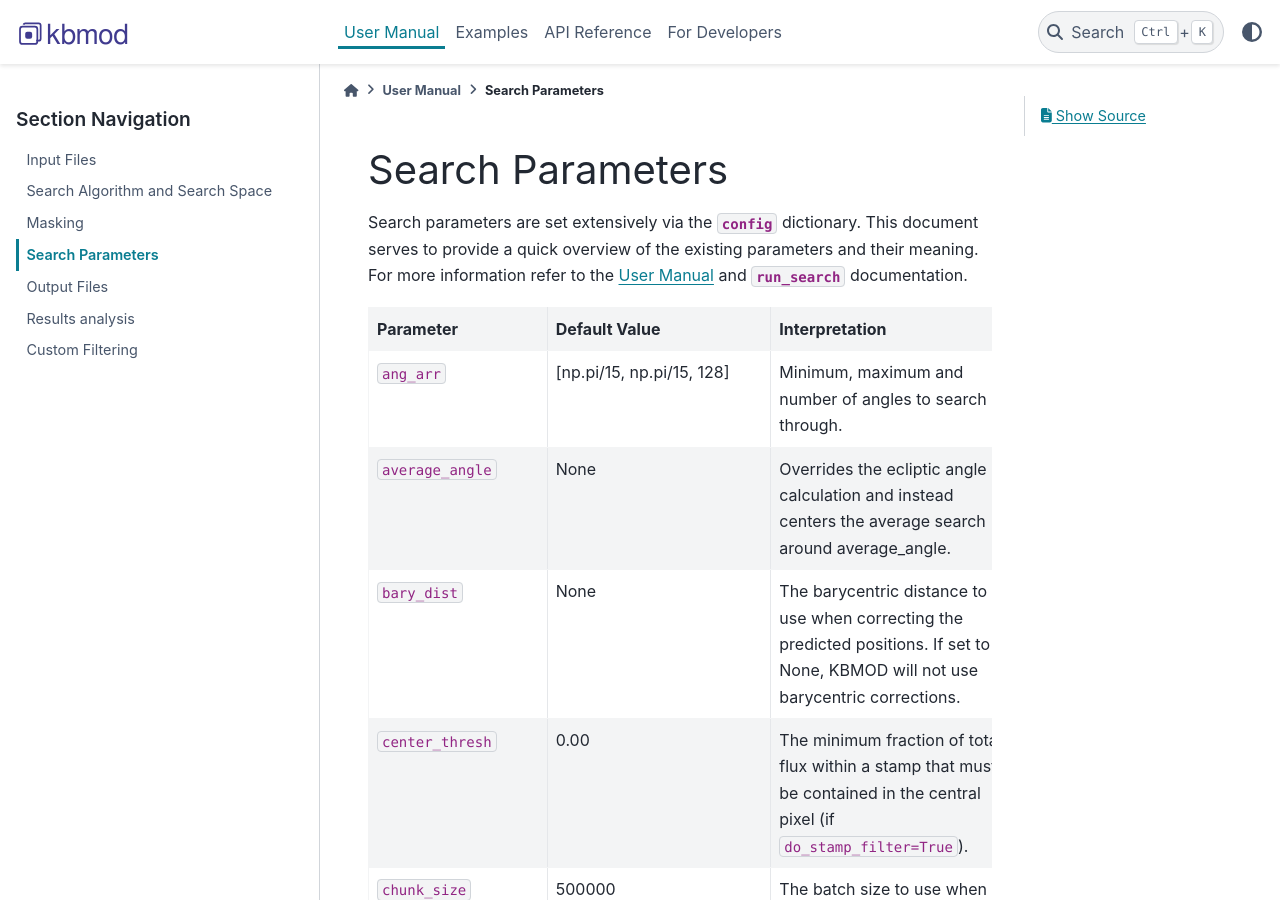
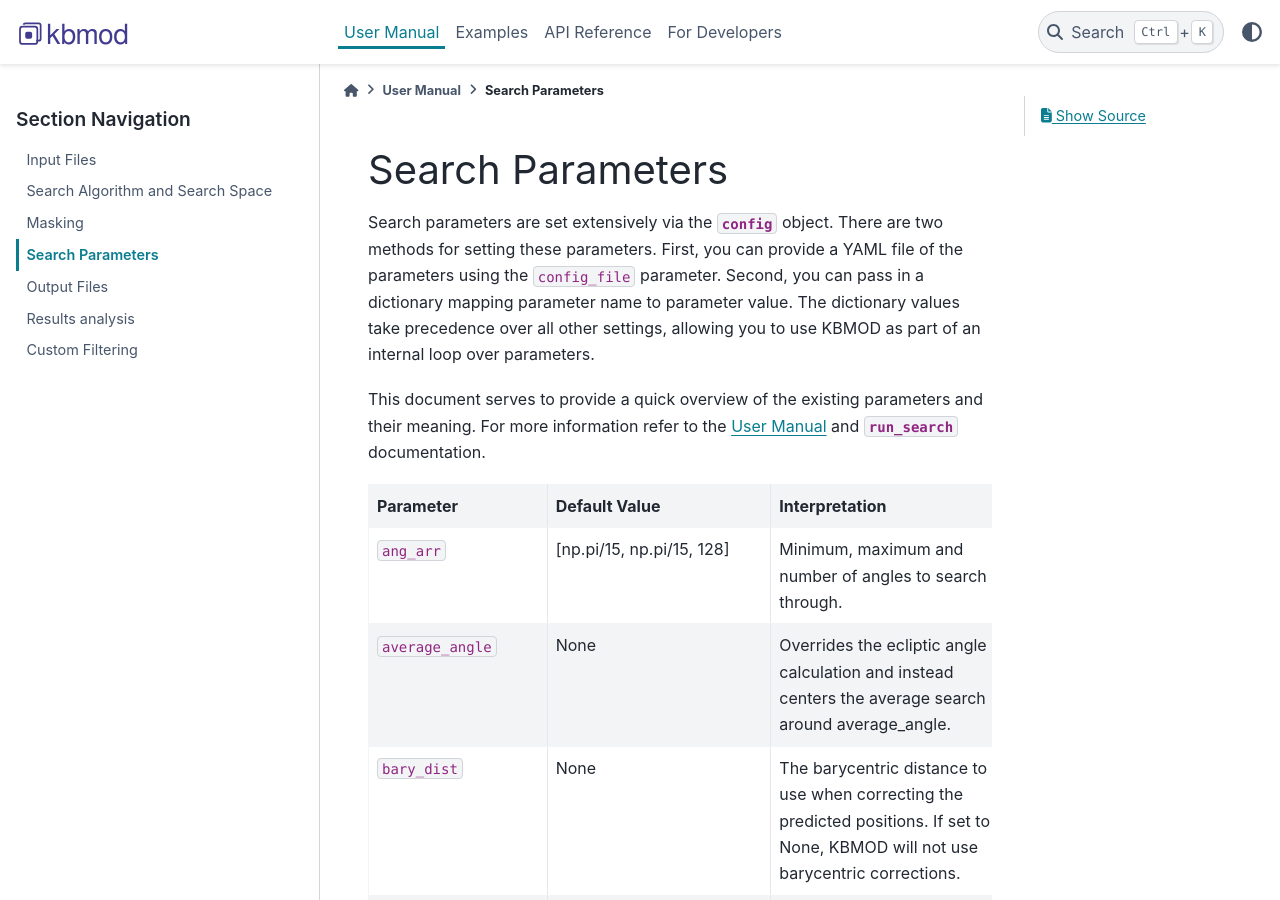
Before and after one commit to dirac-institute/kbmod, a Sphinx documentation site: the page built from docs/source/user_manual/search_params.rst, in a window 1280 px wide and 900 px high. Built offline with Sphinx 7.4.7 and the PyData theme 0.15.4, drawn with Linux system fonts in a browser that asks for light colours; pages that are not in the unit, such as notebooks, are missing from menus; some of the changed text lies outside the part shown.

Commit message:
Add ability to configure run from config file.

```diff
--- a/docs/source/user_manual/search_params.rst
+++ b/docs/source/user_manual/search_params.rst
@@ -1,7 +1,9 @@
 Search Parameters
 =================
 
-Search parameters are set extensively via the :py:attr:`~kbmod.run_search.run_search.config` dictionary. This document serves to provide a quick overview of the existing parameters and their meaning. For more information refer to the :ref:`User Manual` and :py:class:`~kbmod.run_search.run_search` documentation.
+Search parameters are set extensively via the :py:attr:`~kbmod.run_search.run_search.config` object. There are two methods for setting these parameters. First, you can provide a YAML file of the parameters using the ``config_file`` parameter. Second, you can pass in a dictionary mapping parameter name to parameter value. The dictionary values take precedence over all other settings, allowing you to use KBMOD as part of an internal loop over parameters.
+
+This document serves to provide a quick overview of the existing parameters and their meaning. For more information refer to the :ref:`User Manual` and :py:class:`~kbmod.run_search.run_search` documentation.
 
 +------------------------+-----------------------------+----------------------------------------+
 | **Parameter**          | **Default Value**           | **Interpretation**                     |
@@ -81,6 +83,9 @@ Search parameters are set extensively via the :py:attr:`~kbmod.run_search.run_se
 |                        |                             | directory with multiple FITS files     |
 |                        |                             | (one for each exposure).               |
 +------------------------+-----------------------------+----------------------------------------+
+| ``known_obj_obs``      | 3                           | The minimum number of observations     |
+|                        |                             | needed to count a known object match.  |
++------------------------+-----------------------------+----------------------------------------+
 | ``known_obj_jpl``      | False                       | Use JPL’s API (over ``SkyBot``) to     |
 |                        |                             | look up known objects                  |
 |                        |                             | (if ``known_obj_thresh!=None``).       |
@@ -138,6 +135,18 @@ Search parameters are set extensively via the :py:attr:`~kbmod.run_search.run_se
 +------------------------+-----------------------------+----------------------------------------+
 | ``output_suffix``      | search                      | Suffix appended to output filenames.   |
 |                        |                             | See :ref:`Output Files` for more.      |
++------------------------+-----------------------------+----------------------------------------+
+| ``peak_offset``        | [2.0, 2.0]                  | How far, in pixels, the brightest pixel|
+|                        |                             | in the stamp can be from the central   |
+|                        |                             | pixel in each direction ``[x,y]``.     |
+|                        |                             | If ``do_stamp_filter=True``).          |
++------------------------+-----------------------------+----------------------------------------+
+| ``psf_val``            | 1.4                         | The value for the standard deviation of|
+|                        |                             | the point spread function (PSF).       |
++------------------------+-----------------------------+----------------------------------------+
+| ``psf_file``           | None                        | The path and filename of a separate    |
+|                        |                             | file containing the per-image PSFs.    |
+|                        |                             | See :ref:`PSF File` for more.          |
 +------------------------+-----------------------------+----------------------------------------+
 | ``repeated_flag_keys`` | default_repeated_flag_keys  | The flags used when creating the global|
 |                        |                             | mask. See :ref:`Masking`.              |
```
Also changed, not shown: other parts of docs/source/user_manual/search_params.rst (+0 -12 lines), 5 other files.
